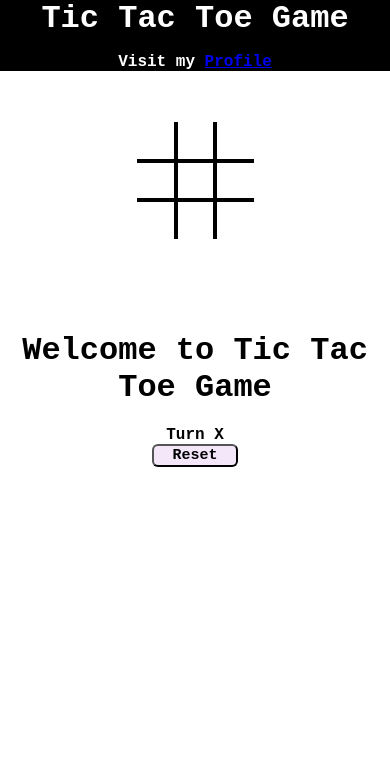
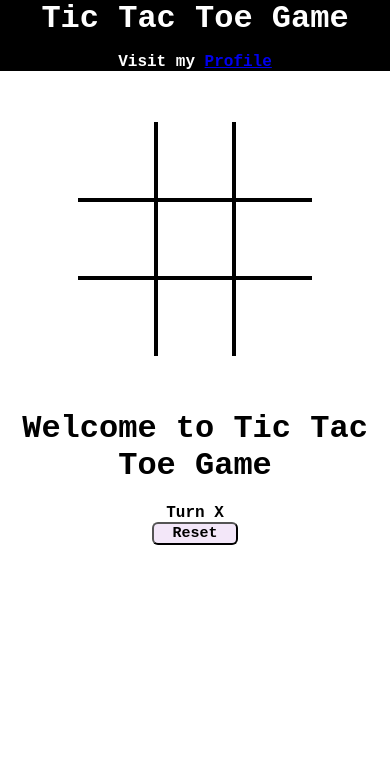
Before and after one commit to namanjn619/Tic-Tac-Toe, a plain HTML site: page index.html in a window 390 px wide. Shown: the top 772 px of the page. Drawn offline with Linux system fonts and the light colour scheme.

Commit message:
final update

```diff
--- a/style.css
+++ b/style.css
@@ -177,8 +177,10 @@
         align-items: center;
     }
     .main-inside-top{
+        grid-template-rows: repeat(3, 20vw);
+        grid-template-columns: repeat(3, 20vw);
         margin-top: 10vw;
-        margin-bottom: 20vw;
+        margin-bottom: 10vw;
     }
 
     .main-inside-bot h1{
```
